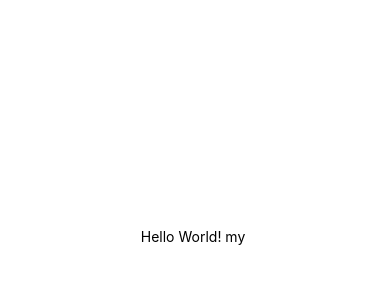
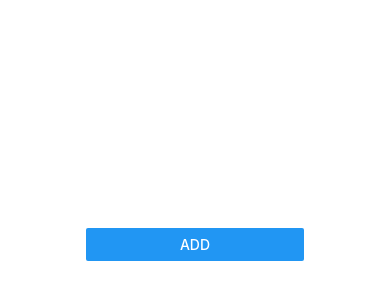
Before and after one commit to femmyte/goal-creation-app, a React Native app: screen / in a window 390 px wide. Shown: the part 186-486 px from the top of the page. Built offline with nearby package versions, Linux system fonts and the light colour scheme.

Commit message:
created the add component

```diff
--- a/App.js
+++ b/App.js
@@ -1,11 +1,15 @@
+import { useState } from 'react'
 import { StatusBar } from 'expo-status-bar'
-import { StyleSheet, Text, View } from 'react-native'
+import { StyleSheet, Button, Text, TextInput, View } from 'react-native'
 
 export default function App() {
+  const [text, setText] = useState('Click to see my name')
   return (
     <View style={styles.container}>
-      <Text>Hello World! my </Text>
-      <StatusBar style='auto' />
+      <View>
+        <TextInput />
+        <Button title='Add' />
+      </View>
     </View>
   )
 }
@@ -18,4 +22,7 @@ const styles = StyleSheet.create({
     alignItems: 'center',
     justifyContent: 'center',
   },
+  text: {
+    color: '#fab',
+  },
 })
```
